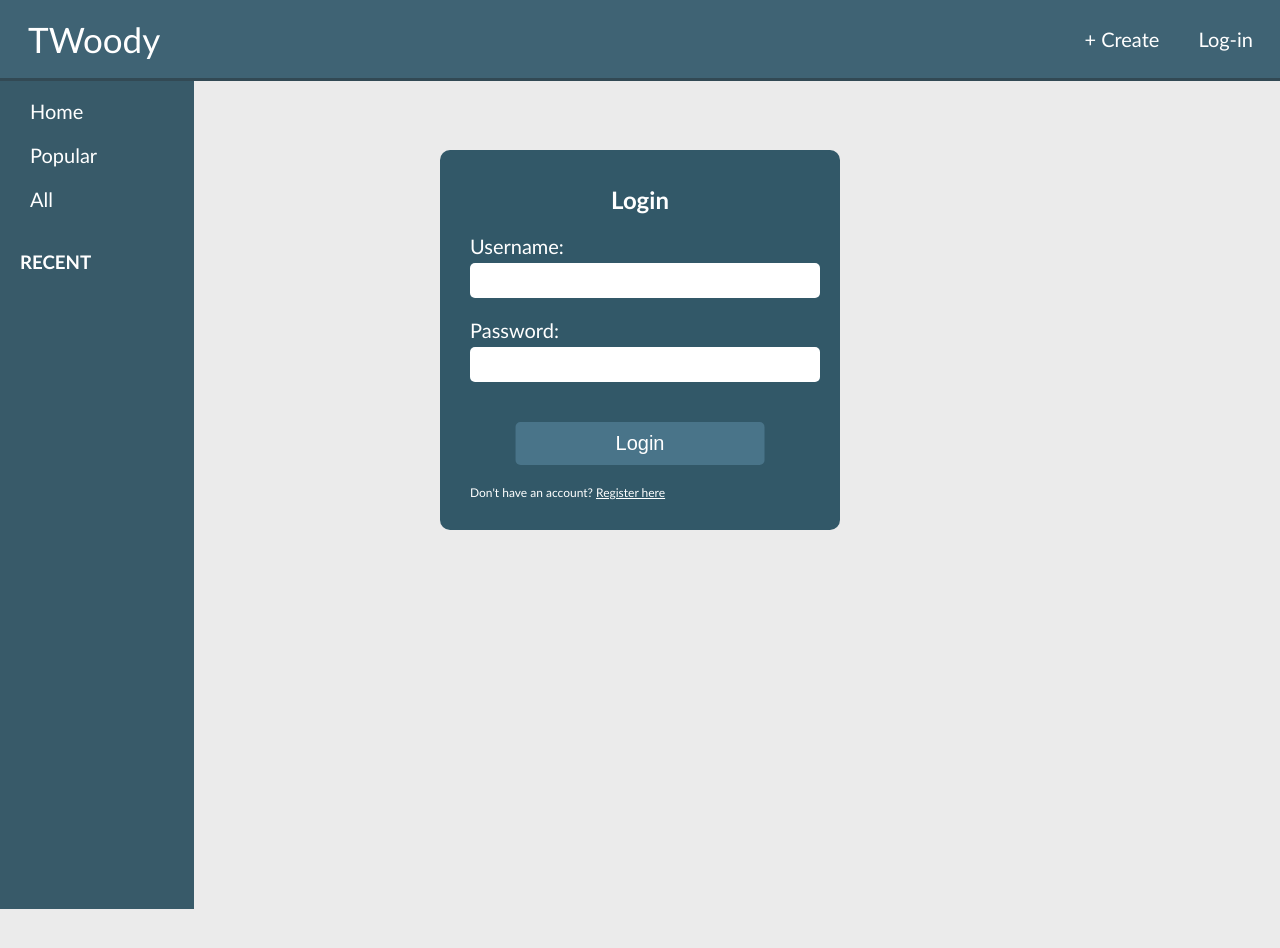
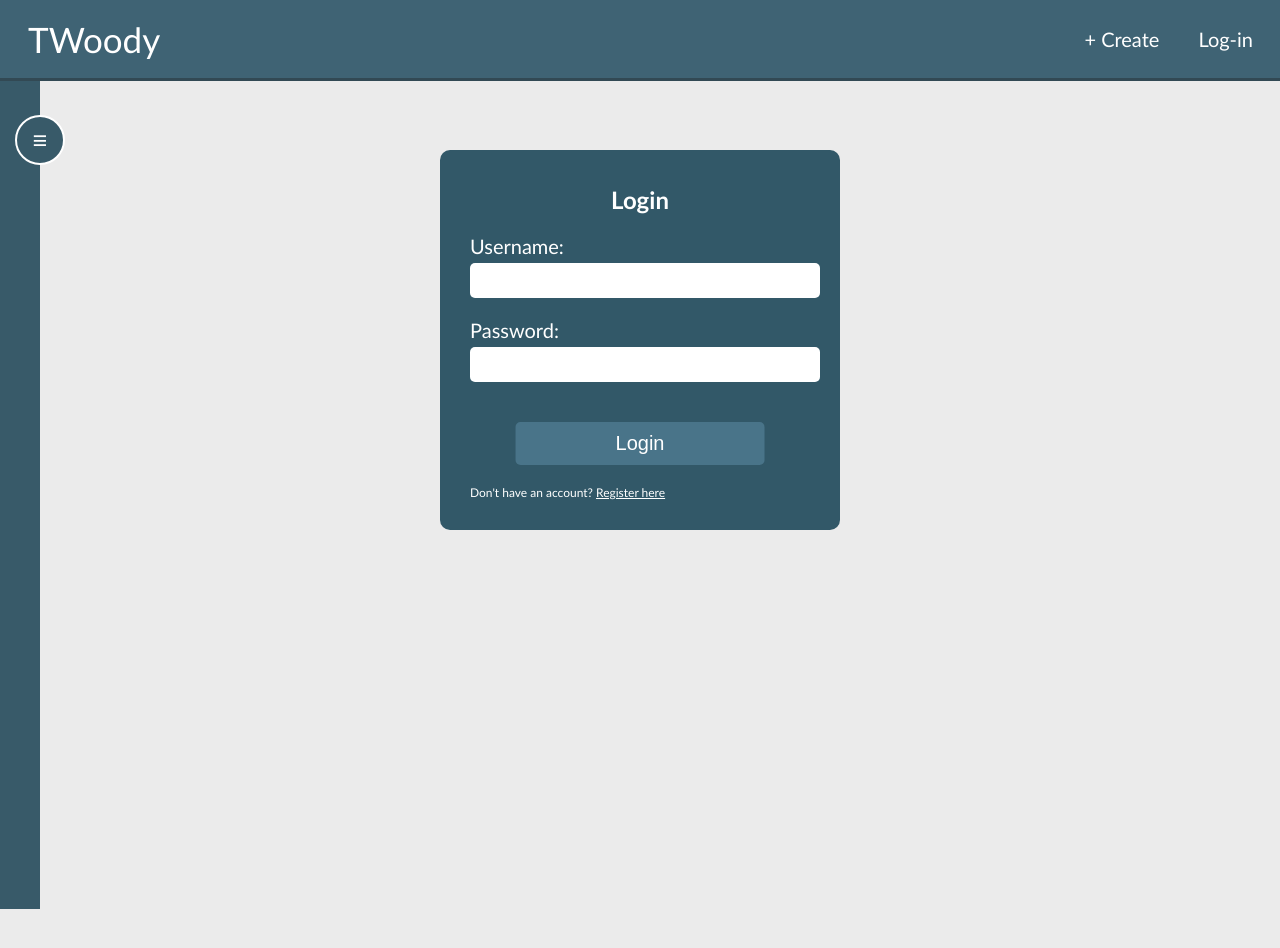
Before and after one commit to Skulliks/twoody, a plain HTML site: page login.html in a window 1280 px wide. Drawn offline with Linux system fonts and the light colour scheme.

Commit message:
Litle part of script for hiding/unhiding the sidebar

```diff
--- a/login.html
+++ b/login.html
@@ -14,17 +14,20 @@
 <body>
     <div id="notification" class="notification"></div>
     <div class="header">
-            <a href="index.html" class="logoLink">TWoody</a>
-            <a href="create_post.html" class="btnHeader">+ Create</a>
-            <a href="login.html" class="btnHeader">Log-in</a>
-        </div>
+        <a href="index.html" class="logoLink">TWoody</a>
+        <a href="create_post.html" class="btnHeader">+ Create</a>
+        <a href="login.html" class="btnHeader">Log-in</a>
+    </div>
 
-        <div class="sidebar">
+    <input type="button" value="≡" class="openSidebar" onclick="openSidebar()">
+    <div class="sidebar" id="sidebar">
+        <div class="content_sidebar">
             <a href="index.html">Home</a>
             <a href="#">Popular</a>
             <a href="#">All</a>
             <h3 class="titre">RECENT</h3>
         </div>
+    </div>
 
 
 
--- a/scripts/main_script.js
+++ b/scripts/main_script.js
@@ -8,3 +8,19 @@ function showNotification(message) {
         setTimeout(() => notification.style.visibility = 'hidden', 500);
     }, 3000);
 }
+
+isOpen = true;
+
+const sidebar = document.getElementById('sidebar')
+const content_sidebar = document.getElementById('content_sidebar')
+const openSidebar = document.getElementById('openSidebar')
+
+if(isOpen == false){
+    openSidebar.style.marginLeft = '12.5%';
+    sidebar.style.width = '12%';
+    content_sidebar.style.visibility = 'visible';
+}
+
+function openSidebar(){
+    isOpen = false;
+}
--- a/styles/style.css
+++ b/styles/style.css
@@ -9,17 +9,50 @@ body {
     height: 100vh;
 }
 
+.titre {
+    margin-top: 30px;
+    margin-bottom: 15px;
+}
+
+.titre:hover {
+    cursor: default;
+}
+
+.openSidebar {
+    position: fixed;
+    z-index: 1001;
+    width: 50px;
+    height: 50px;
+    top: 100px;
+    border-radius: 50%;
+    background-color: #385a69;
+    border-style: solid;
+    border-color: #ffffff;
+    border-width: 2px;
+    color: white;
+    font-size: 25px;
+    cursor: pointer;
+    display: flex;
+    align-items: center;
+    justify-content: center;
+    margin: 15px;
+}
+
+.openSidebar:hover {
+    background-color: #497489;
+    transition: background-color 0.3s ease;
+}
+
 .sidebar {
     margin: 0;
     background-color: #385a69;
     padding: 20px;
     top: 0;
     padding-top: 89px;
-    width: 12%;
+    width: 0%;
     height: 100%;
     position:fixed;
     display: block;
-    text-align: left;
     height: 100vh;
     overflow-y: auto;
     z-index: 999;
@@ -34,11 +67,15 @@ body {
     border-radius: 4px;
 }
 
+
 .sidebar a:hover {
     background-color: #497489;
     position:static;
     padding-right: 20px;
     transition: background-color 0.3s ease;
+}
+.content_sidebar {
+    visibility: hidden;
 }
 
 .header {
@@ -84,14 +121,6 @@ body {
     transition: color 0.3s ease;
 }
 
-.titre {
-    margin-top: 30px;
-    margin-bottom: 15px;
-}
-
-.titre:hover {
-    cursor: default;
-}
 
 .notification {
     visibility: hidden;
```
Also changed, not shown: index.html (+8 -5 lines), register.html (+4 -1 lines).
